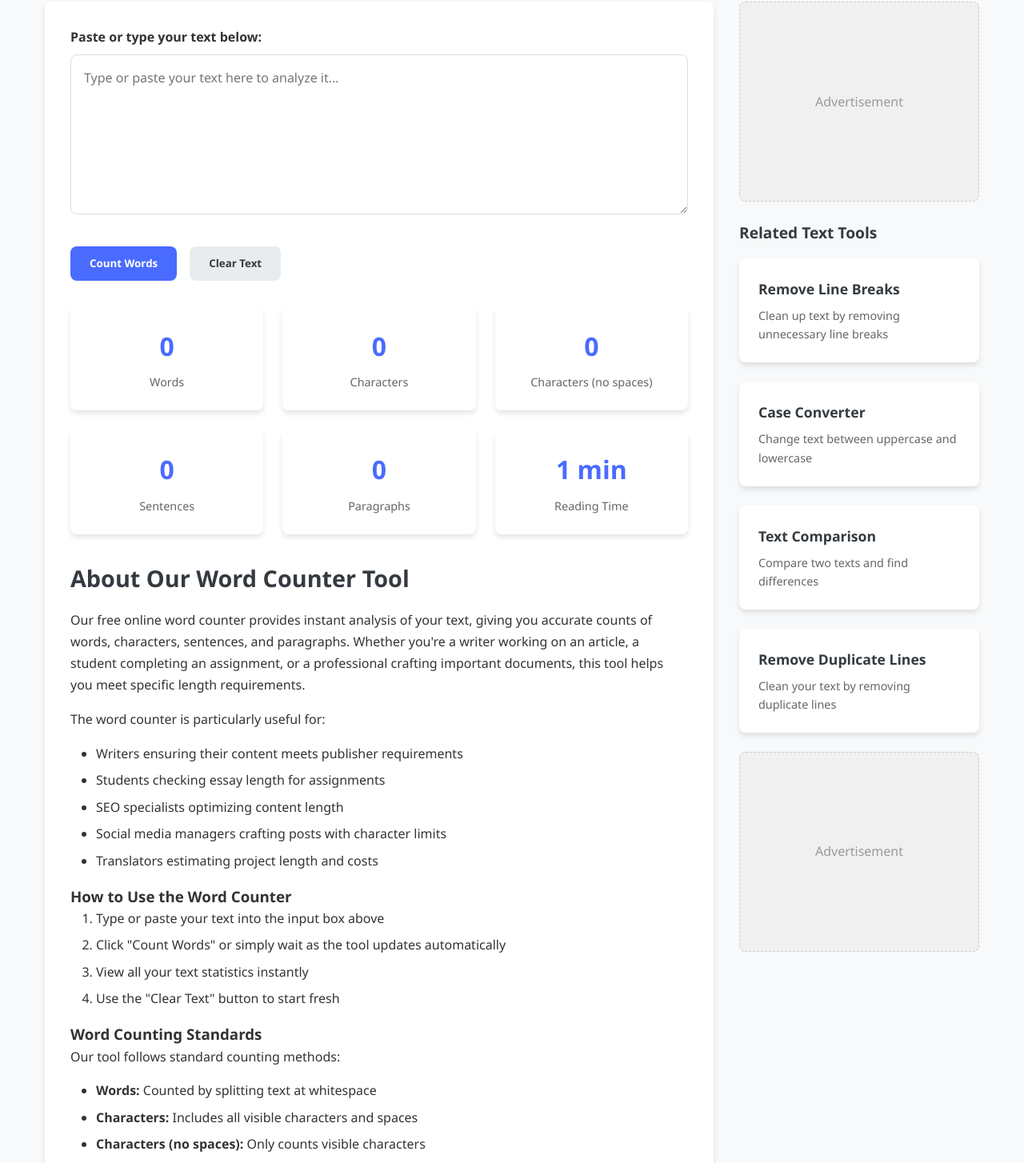
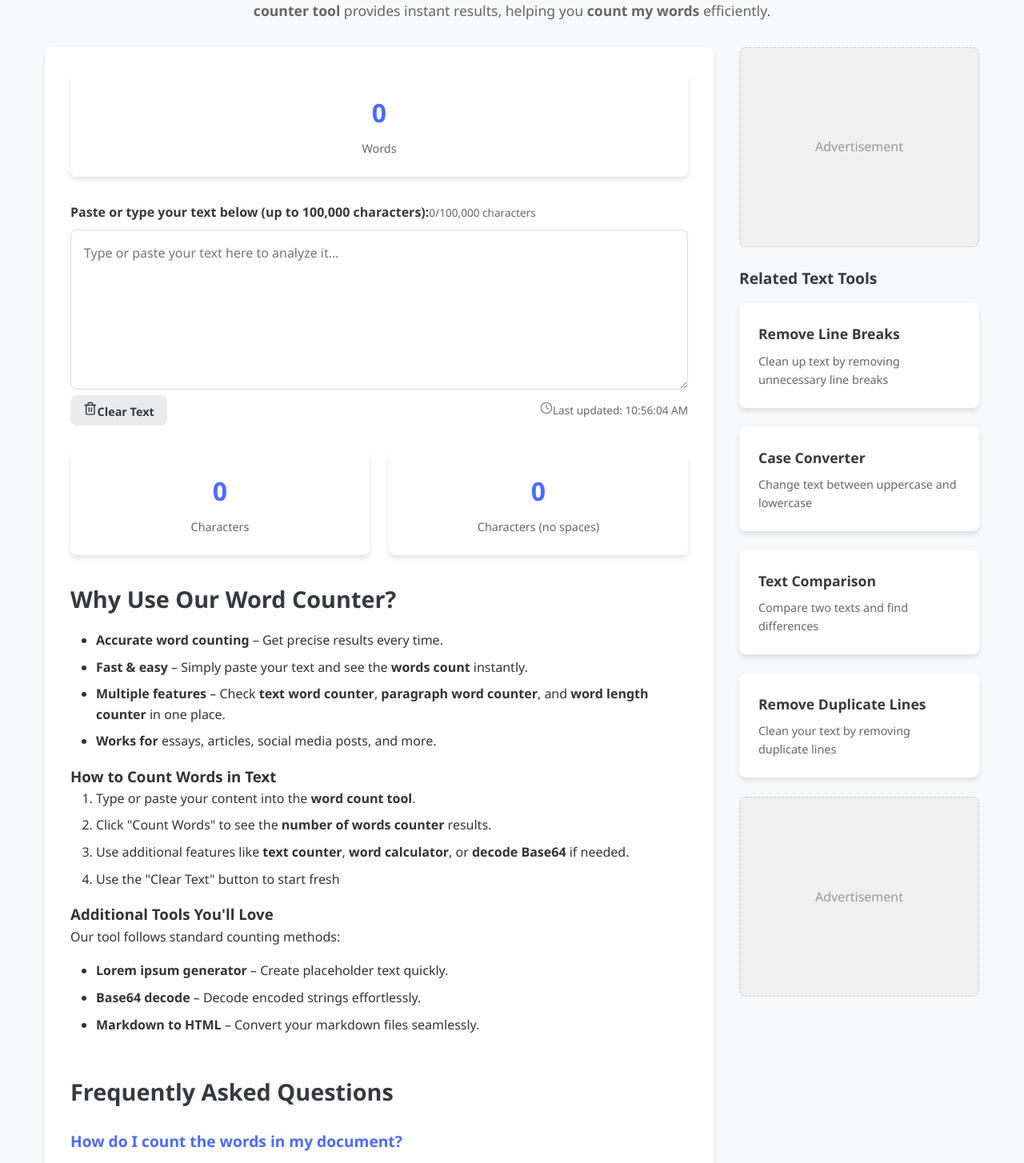
Before and after one commit to 1409-2542/text-tools, a Next.js app: page /word-counter in a window 1280 px wide. Shown: the part 331-1785 px from the top of the page at 80% size. Built offline with nearby package versions, Linux system fonts and the light colour scheme.

Commit message:
simplified word counter tool, moved tool promo for overall use

```diff
--- a/app/blog/how-to-count-words-accurately/page.tsx
+++ b/app/blog/how-to-count-words-accurately/page.tsx
@@ -1,7 +1,7 @@
 import { Metadata } from 'next'
 import Breadcrumbs from '@/components/Breadcrumbs'
 import ArticleHeader from '@/components/blog/ArticleHeader'
-import ToolPromo from '@/components/blog/ToolPromo'
+import ToolPromo from '@/components/ToolPromo'
 
 
 export const metadata: Metadata = {
--- a/app/blog/how-to-sort-text-alphabetically/page.tsx
+++ b/app/blog/how-to-sort-text-alphabetically/page.tsx
@@ -1,7 +1,7 @@
 import { Metadata } from 'next'
 import Breadcrumbs from '@/components/Breadcrumbs'
 import ArticleHeader from '@/components/blog/ArticleHeader'
-import ToolPromo from '@/components/blog/ToolPromo'
+import ToolPromo from '@/components/ToolPromo'
 import NoteBox from '@/components/blog/NoteBox'
 
 
--- a/components/WordCounterTool.module.css
+++ b/components/WordCounterTool.module.css
@@ -58,10 +58,6 @@
   color: #999;
 }
 
-.textInputContainer {
-  margin-bottom: 2rem;
-}
-
 .textInputContainer label {
   display: block;
   margin-bottom: 0.5rem;
@@ -85,10 +81,19 @@
   box-shadow: 0 0 0 2px rgba(74, 107, 255, 0.2);
 }
 
-.actionButtons {
+.inputLabel {
   display: flex;
-  gap: 1rem;
-  margin-bottom: 2rem;
+  justify-content: space-between;
+  align-items: center;
+  margin-bottom: 0.75rem;
+  font-weight: 600;
+  color: var(--dark-color);
+}
+
+.charCounter {
+  font-size: 0.85rem;
+  color: #666;
+  font-weight: normal;
 }
 
 .btn {
@@ -198,11 +203,40 @@
     font-size: 2rem;
   }
 
-  .actionButtons {
-    flex-direction: column;
-  }
 
   .btn {
     width: 100%;
   }
 }
+
+.inputFooter {
+  display: flex;
+  justify-content: space-between;
+  align-items: center;
+  margin-bottom: 2rem;
+
+}
+
+.lastUpdated {
+  font-size: 0.85rem;
+  color: #666;
+}
+
+.statusIcon {
+  font-size: 1rem;
+  opacity: 0.8;
+}
+
+.btnSmall {
+  padding: 0.5rem 1rem;
+  font-size: 0.9rem;
+}
+
+.btnIcon {
+  font-size: 1.1rem;
+}
+
+.selectionInfo {
+  font-size: 1rem;
+  color: #666;
+}
--- a/components/WordCounterTool.tsx
+++ b/components/WordCounterTool.tsx
@@ -1,172 +1,224 @@
 'use client'
 
-import { useState, useEffect, useCallback } from 'react'
+import { useState, useEffect, useCallback, useMemo, useRef } from 'react'
 import styles from './WordCounterTool.module.css'
 import ToolSidebar from "@/components/ToolSidebar";
+import ToolPromo from '@/components/ToolPromo'
+import { FaRegLightbulb } from 'react-icons/fa'
+import { FiClock, FiTrash2 } from 'react-icons/fi'
+
+interface Counts {
+  words: number;
+  characters: number;
+  charactersNoSpaces: number;
+}
 
 export default function WordCounterTool() {
   const [text, setText] = useState('')
-  const [counts, setCounts] = useState({
-    words: 0,
-    characters: 0,
-    charactersNoSpaces: 0,
-    sentences: 0,
-    paragraphs: 0,
-    readingTime: 0
-  })
+  const [lastUpdated, setLastUpdated] = useState<Date | null>(null)
+  const [isTyping, setIsTyping] = useState(false)
+  const [copySuccess, setCopySuccess] = useState(false)
+  const [selectedText, setSelectedText] = useState('')
+  const [selectionCounts, setSelectionCounts] = useState<Counts | null>(null)
+  const textareaRef = useRef<HTMLTextAreaElement>(null)
 
-  // Memoize the counting functions to prevent unnecessary recreations
+  // Memoize all counting functions
   const countWords = useCallback((text: string) => {
     if (!text.trim()) return 0
-    return text.trim().split(/\s+/).length
+    // Handle languages without spaces (Chinese, Japanese, etc.)
+    const hasSpaces = /\s/.test(text)
+    return hasSpaces
+      ? text.trim().split(/\s+/).length
+      : text.trim().length
   }, [])
 
-  const countCharacters = useCallback((text: string) => {
-    return text.length
-  }, [])
+  const countCharacters = useCallback((text: string) => text.length, [])
+  const countCharactersNoSpaces = useCallback((text: string) => text.replace(/\s+/g, '').length, [])
 
-  const countCharactersNoSpaces = useCallback((text: string) => {
-    return text.replace(/\s+/g, '').length
-  }, [])
+  // Handle text selection
+  const handleTextSelection = useCallback(() => {
+    if (!textareaRef.current) return
 
-  const countSentences = useCallback((text: string) => {
-    if (!text.trim()) return 0
-    const sentences = text.split(/[.!?]+(?=\s|$)/)
-    return sentences.filter(s => s.trim().length > 0).length
-  }, [])
+    const textarea = textareaRef.current
+    const start = textarea.selectionStart
+    const end = textarea.selectionEnd
 
-  const countParagraphs = useCallback((text: string) => {
-    if (!text.trim()) return 0
-    const paragraphs = text.split(/\n+/)
-    return paragraphs.filter(p => p.trim().length > 0).length
-  }, [])
+    if (start === end) {
+      setSelectedText('')
+      setSelectionCounts(null)
+      return
+    }
 
-  const calculateReadingTime = useCallback((wordCount: number) => {
-    const wordsPerMinute = 200
-    const minutes = wordCount / wordsPerMinute
-    return Math.ceil(minutes) || 1
-  }, [])
+    const selected = text.substring(start, end)
+    setSelectedText(selected)
 
-  // Memoize the updateCounts function
-  const updateCounts = useCallback(() => {
+    setSelectionCounts({
+      words: countWords(selected),
+      characters: countCharacters(selected),
+      charactersNoSpaces: countCharactersNoSpaces(selected),
+    })
+  }, [text, countWords, countCharacters, countCharactersNoSpaces])
+
+  // Calculate all counts in one pass for performance
+  const counts = useMemo(() => {
     const wordCount = countWords(text)
-    setCounts({
+    return {
       words: wordCount,
       characters: countCharacters(text),
       charactersNoSpaces: countCharactersNoSpaces(text),
-      sentences: countSentences(text),
-      paragraphs: countParagraphs(text),
-      readingTime: calculateReadingTime(wordCount)
-    })
-  }, [text, countWords, countCharacters, countCharactersNoSpaces, countSentences, countParagraphs, calculateReadingTime])
+      lastUpdated: new Date(),
+    }
+  }, [
+    text,
+    countWords,
+    countCharacters,
+    countCharactersNoSpaces,
+  ])
 
+  // Handle typing timeout for performance
   useEffect(() => {
-    updateCounts()
-  }, [updateCounts])
+    const timer = setTimeout(() => {
+      setIsTyping(false)
+      setLastUpdated(new Date())
+    }, 500)
+
+    return () => clearTimeout(timer)
+  }, [text])
+
+  // Reset copy success message after 3 seconds
+  useEffect(() => {
+    if (copySuccess) {
+      const timer = setTimeout(() => setCopySuccess(false), 3000)
+      return () => clearTimeout(timer)
+    }
+  }, [copySuccess])
+
+  const handleTextChange = (e: React.ChangeEvent<HTMLTextAreaElement>) => {
+    setText(e.target.value)
+    setIsTyping(true)
+    // Clear selection when text changes
+    setSelectedText('')
+    setSelectionCounts(null)
+  }
 
   const clearText = () => {
     setText('')
+    setLastUpdated(new Date())
+    setSelectedText('')
+    setSelectionCounts(null)
   }
+
+  const BasicResults = () => (
+    <div className={styles.resultsContainer}>
+      <div className={styles.resultCard}>
+        <div className={styles.resultValue}>
+          {selectionCounts ? selectionCounts.words.toLocaleString() : counts.words.toLocaleString()}
+        </div>
+        <div className={styles.resultLabel}>Words</div>
+      </div>
+    </div>
+  )
 
   return (
     <main className="container">
       <section className={styles.toolHeader}>
         <h1>Word Counter Tool</h1>
-        <p>Instantly count words, characters, sentences, and paragraphs in your text. Perfect for writers, students, and professionals who need accurate text analysis.</p>
+        <p>Are you looking for a reliable <strong>word counter</strong> tool to <strong>count words</strong> in your text? Whether you&apos;re a writer, student, or professional, tracking your <strong>word count</strong> is essential for meeting requirements and improving readability. Our free <strong>word counter tool</strong> provides instant results, helping you <strong>count my words</strong> efficiently.</p>
       </section>
 
-      <div className={styles.toolContainer}>
+      <div id="word-counter" className={styles.toolContainer}>
         <div className={styles.toolMain}>
+          <div>
+            <BasicResults />
+          </div>
           <div className={styles.textInputContainer}>
-            <label htmlFor="text-input">Paste or type your text below:</label>
+            <label htmlFor="text-input" className={styles.inputLabel}>
+              Paste or type your text below (up to 100,000 characters):
+              <span className={styles.charCounter}>
+                {text.length.toLocaleString()}/100,000 characters
+              </span>
+            </label>
             <textarea
               id="text-input"
+              ref={textareaRef}
               className={styles.textInput}
               value={text}
-              onChange={(e) => setText(e.target.value)}
+              onChange={handleTextChange}
+              onMouseUp={handleTextSelection}
+              onKeyUp={handleTextSelection}
               placeholder="Type or paste your text here to analyze it..."
             />
+            {selectedText && (
+              <div className={styles.selectionInfo}>
+                Showing metrics for selected text only
+              </div>
+            )}
           </div>
 
-          <div className={styles.actionButtons}>
-            <button className={`${styles.btn} ${styles.btnPrimary}`}>Count Words</button>
-            <button
-              className={`${styles.btn} ${styles.btnSecondary}`}
-              onClick={clearText}
-            >
-              Clear Text
-            </button>
+          <div className={styles.inputFooter}>
+                <button
+                  className={`${styles.btn} ${styles.btnSecondary} ${styles.btnSmall}`}
+                  onClick={clearText}
+                  disabled={!text}
+                  aria-label="Clear text"
+                >
+                  <FiTrash2 className={styles.btnIcon} />
+                  Clear Text
+                </button>
+              <div className={styles.lastUpdated}>
+                {lastUpdated && !isTyping && (
+                  <>
+                    <FiClock className={styles.statusIcon} />
+                    Last updated: {lastUpdated.toLocaleTimeString()}
+                  </>
+                )}
+                {isTyping && (
+                  <>
+                    <FaRegLightbulb className={styles.statusIcon} />
+                    Typing...
+                  </>
+                )}
+              </div>
           </div>
 
           <div className={styles.resultsContainer}>
             <div className={styles.resultCard}>
               <div className={styles.resultValue}>
-                {counts.words.toLocaleString()}
-              </div>
-              <div className={styles.resultLabel}>Words</div>
-            </div>
-            <div className={styles.resultCard}>
-              <div className={styles.resultValue}>
-                {counts.characters.toLocaleString()}
+                {selectionCounts ? selectionCounts.characters.toLocaleString() : counts.characters.toLocaleString()}
               </div>
               <div className={styles.resultLabel}>Characters</div>
             </div>
             <div className={styles.resultCard}>
               <div className={styles.resultValue}>
-                {counts.charactersNoSpaces.toLocaleString()}
+                {selectionCounts ? selectionCounts.charactersNoSpaces.toLocaleString() : counts.charactersNoSpaces.toLocaleString()}
               </div>
               <div className={styles.resultLabel}>Characters (no spaces)</div>
-            </div>
-            <div className={styles.resultCard}>
-              <div className={styles.resultValue}>
-                {counts.sentences.toLocaleString()}
-              </div>
-              <div className={styles.resultLabel}>Sentences</div>
-            </div>
-            <div className={styles.resultCard}>
-              <div className={styles.resultValue}>
-                {counts.paragraphs.toLocaleString()}
-              </div>
-              <div className={styles.resultLabel}>Paragraphs</div>
-            </div>
-            <div className={styles.resultCard}>
-              <div className={styles.resultValue}>
-                {counts.readingTime === 1 ? "1 min" : `${counts.readingTime} mins`}
-              </div>
-              <div className={styles.resultLabel}>Reading Time</div>
             </div>
           </div>
 
           <div className={styles.toolDescription}>
-            <h2>About Our Word Counter Tool</h2>
-            <p>Our free online word counter provides instant analysis of your text, giving you accurate counts of words, characters, sentences, and paragraphs. Whether you&apos;re a writer working on an article, a student completing an assignment, or a professional crafting important documents, this tool helps you meet specific length requirements.</p>
-
-            <p>The word counter is particularly useful for:</p>
+            <h2>Why Use Our Word Counter?</h2>
             <ul>
-              <li>Writers ensuring their content meets publisher requirements</li>
-              <li>Students checking essay length for assignments</li>
-              <li>SEO specialists optimizing content length</li>
-              <li>Social media managers crafting posts with character limits</li>
-              <li>Translators estimating project length and costs</li>
+              <li><strong>Accurate word counting</strong> – Get precise results every time.</li>
+              <li><strong>Fast & easy</strong> – Simply paste your text and see the <strong>words count</strong> instantly.</li>
+              <li><strong>Multiple features</strong> – Check <strong>text word counter</strong>, <strong>paragraph word counter</strong>, and <strong>word length counter</strong> in one place.</li>
+              <li><strong>Works for </strong> essays, articles, social media posts, and more.</li>
             </ul>
 
-            <h3>How to Use the Word Counter</h3>
+            <h3>How to Count Words in Text</h3>
             <ol>
-              <li>Type or paste your text into the input box above</li>
-              <li>Click &quot;Count Words&quot; or simply wait as the tool updates automatically</li>
-              <li>View all your text statistics instantly</li>
+              <li>Type or paste your content into the <strong>word count tool</strong>.</li>
+              <li>Click &quot;Count Words&quot; to see the <strong>number of words counter</strong> results.</li>
+              <li>Use additional features like <strong>text counter</strong>, <strong>word calculator</strong>, or <strong>decode Base64</strong> if needed.</li>
               <li>Use the &quot;Clear Text&quot; button to start fresh</li>
             </ol>
 
-            <h3>Word Counting Standards</h3>
+            <h3>Additional Tools You&apos;ll Love</h3>
             <p>Our tool follows standard counting methods:</p>
             <ul>
-              <li><strong>Words:</strong> Counted by splitting text at whitespace</li>
-              <li><strong>Characters:</strong> Includes all visible characters and spaces</li>
-              <li><strong>Characters (no spaces):</strong> Only counts visible characters</li>
-              <li><strong>Sentences:</strong> Counted by sentence-ending punctuation (.!?)</li>
-              <li><strong>Paragraphs:</strong> Counted by line breaks</li>
-              <li><strong>Reading Time:</strong> Estimated at 200 words per minute</li>
+              <li><strong>Lorem ipsum generator</strong> – Create placeholder text quickly.</li>
+              <li><strong>Base64 decode</strong> – Decode encoded strings effortlessly.</li>
+              <li><strong>Markdown to HTML</strong> – Convert your markdown files seamlessly.</li>
             </ul>
           </div>
 
@@ -174,25 +226,28 @@ export default function WordCounterTool() {
             <h2>Frequently Asked Questions</h2>
 
             <div className={styles.faqItem}>
-              <div className={styles.faqQuestion}>Does the word counter work with different languages?</div>
-              <p>Yes, our word counter works with any language that uses spaces between words. For languages without spaces (like Chinese or Japanese), the tool will count each character as a word.</p>
+              <div className={styles.faqQuestion}>How do I <strong>count the words</strong> in my document?</div>
+              <p>Just paste your text into our <strong>word count checker</strong>, and it will display the total instantly.</p>
             </div>
 
             <div className={styles.faqItem}>
-              <div className={styles.faqQuestion}>How accurate is the word counter?</div>
-              <p>Our word counter is highly accurate and matches the counting methods used by most word processors like Microsoft Word and Google Docs. For precise academic or professional requirements, we recommend verifying with your specific style guide.</p>
+              <div className={styles.faqQuestion}>Is this <strong>word counter online</strong> free?</div>
+              <p>Yes! Our <strong>online word counter tool</strong> is completely free with no hidden fees.</p>
             </div>
 
             <div className={styles.faqItem}>
-              <div className={styles.faqQuestion}>Is there a limit to how much text I can analyze?</div>
-              <p>You can analyze up to 100,000 characters at once, which is approximately 15,000-20,000 words. For most users, this is more than sufficient.</p>
-            </div>
-
-            <div className={styles.faqItem}>
-              <div className={styles.faqQuestion}>Does the tool store my text?</div>
-              <p>No, all processing happens in your browser. We never send your text to our servers, ensuring complete privacy for your content.</p>
+              <div className={styles.faqQuestion}>Can I <strong>count words in text</strong> with formatting?</div>
+              <p>Absolutely! Our <strong>word counter tool online</strong> ignores formatting and counts only the words.</p>
             </div>
           </div>
+
+            <ToolPromo
+              icon="📝"
+              title="Try Our Word Counter Now!"
+              description="Stop struggling with manual counting—use the best word count machine today! Whether you need a word count check for an essay, blog post, or report, our tool delivers fast, accurate results."
+              buttonText="Count Words Now"
+              href="/word-counter/#word-counter"
+            />
         </div>
 
         <div>
--- a/package.json
+++ b/package.json
@@ -17,7 +17,8 @@
     "next": "15.3.2",
     "next-sitemap": "^4.2.3",
     "react": "^19.0.0",
-    "react-dom": "^19.0.0"
+    "react-dom": "^19.0.0",
+    "react-icons": "^5.5.0"
   },
   "devDependencies": {
     "@eslint/eslintrc": "^3",
```
Also changed, not shown: components/ToolPromo.module.css (renamed from components/blog/ToolPromo.module.css), components/ToolPromo.tsx (renamed from components/blog/ToolPromo.tsx), 1 other file (tests, documents, lock files or other folders).
